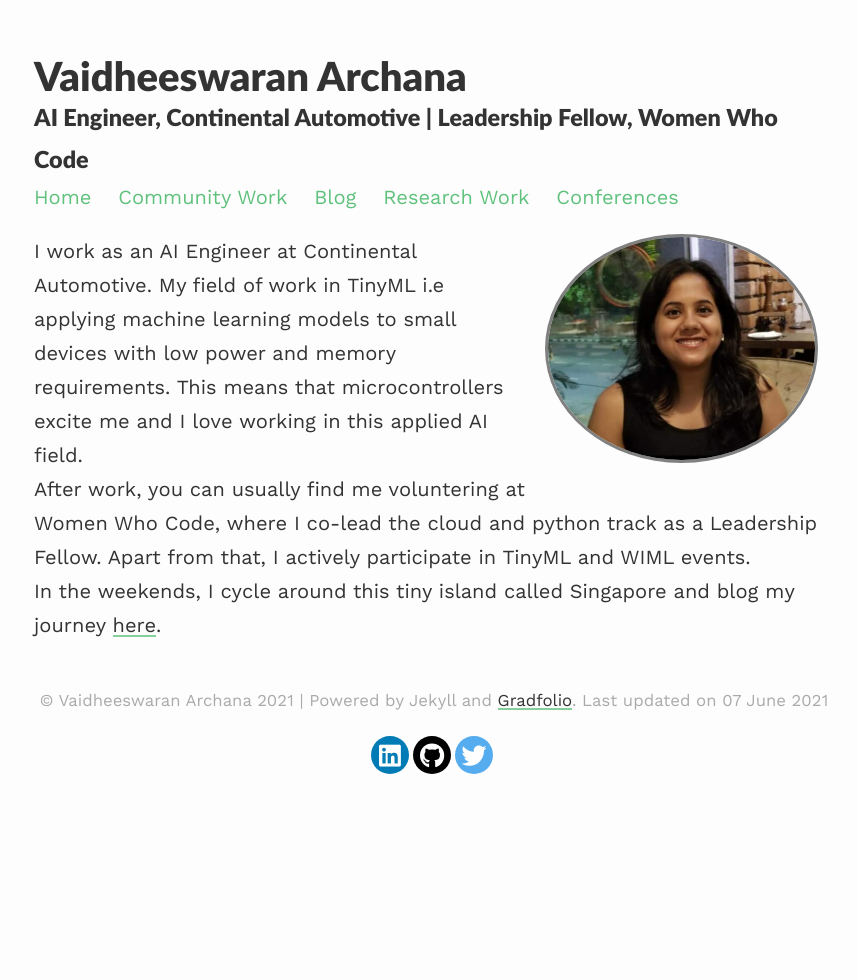
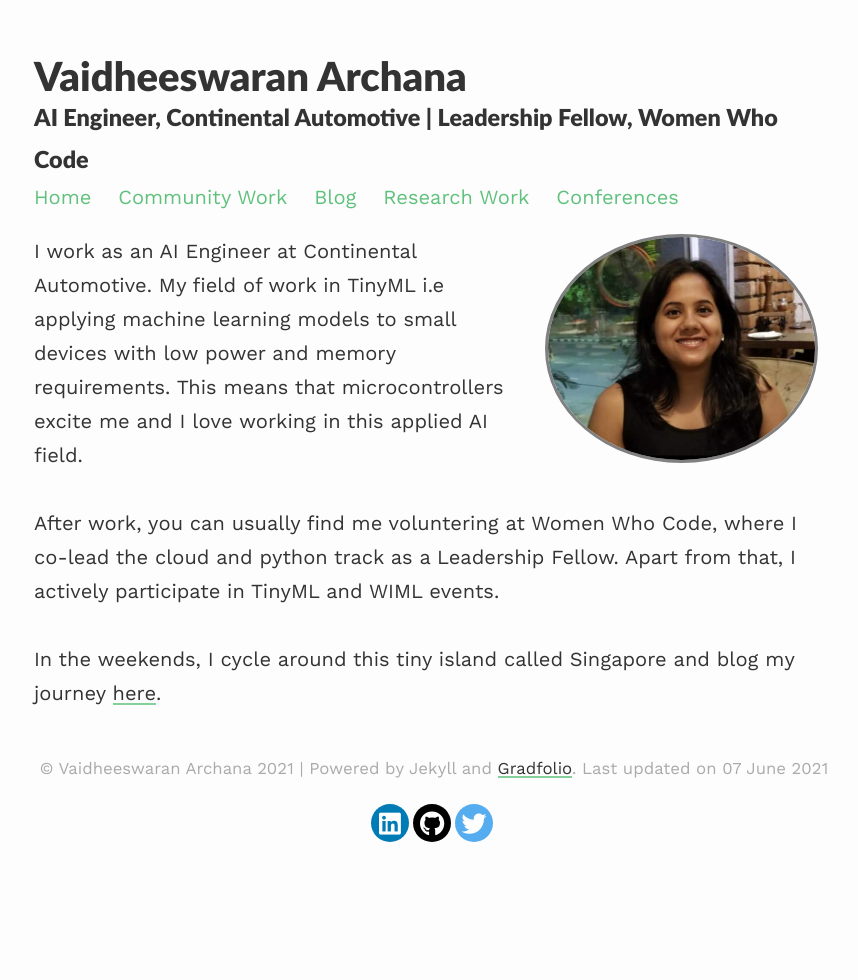
Before and after one commit to varchanaiyer/gradportfolio, a Jekyll site: the page built from index.md, in a window 1280 px wide. Shown: the whole page, without its empty margins (206-1064 px from the left). Built offline with Jekyll 4.4.1, drawn with Linux system fonts in a browser that asks for light colours; nearby versions of some CDN libraries.

Commit message:
Update index.md

```diff
--- a/index.md
+++ b/index.md
@@ -8,6 +8,8 @@
 ---
 
 I work as an AI Engineer at Continental Automotive.
-My field of work in TinyML i.e applying machine learning models to small devices with low power and memory requirements. This means that microcontrollers excite me and I love working in this applied AI field. \\
-After work, you can usually find me voluntering at Women Who Code, where I co-lead the cloud and python track as a Leadership Fellow. Apart from that, I actively participate in TinyML and WIML events.\\
+My field of work in TinyML i.e applying machine learning models to small devices with low power and memory requirements. This means that microcontrollers excite me and I love working in this applied AI field.<br />
+<br />
+After work, you can usually find me voluntering at Women Who Code, where I co-lead the cloud and python track as a Leadership Fellow. Apart from that, I actively participate in TinyML and WIML events.<br />
+<br />
 In the weekends, I cycle around this tiny island called Singapore and blog my journey [here](https://medium.com/@varchanaiyer139/cycling-adventures-in-singapore-912d1f809961).
```
